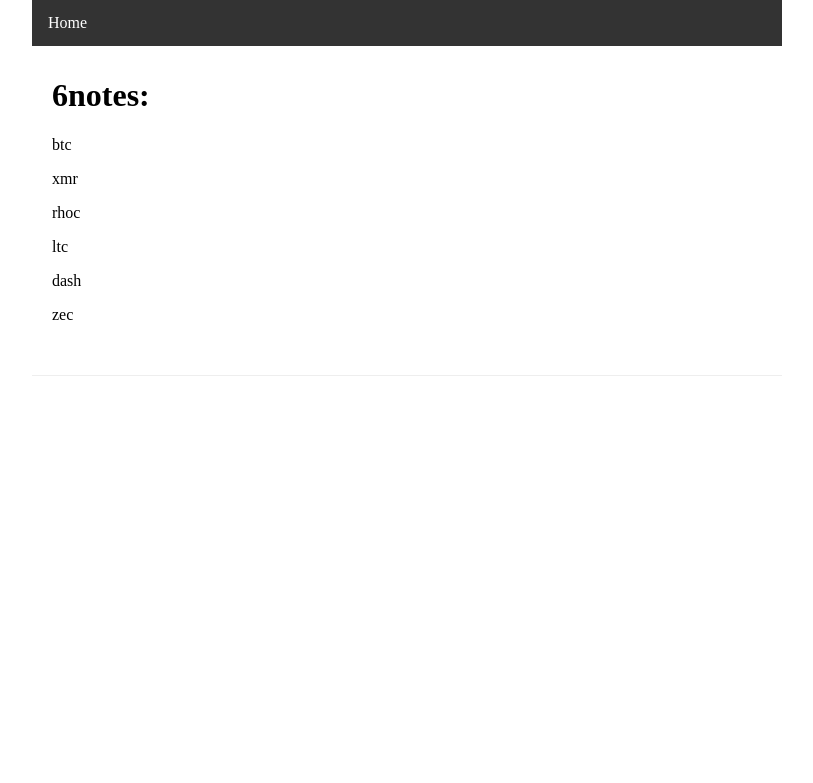
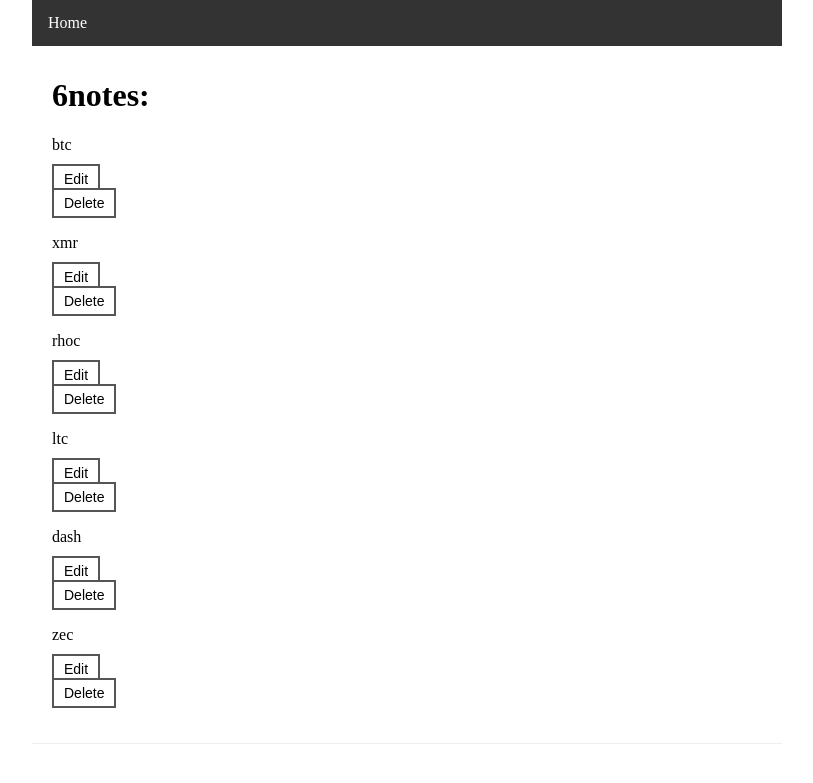
Before and after one commit to north61/learnflask, a Flask app: page /read in a window 1280 px wide. Shown: the top 783 px of the page, without its empty margins (233-1046 px from the left). Run offline with Flask 2, Linux system fonts and the light colour scheme; data comes from the database, SQL or seed files in the repository; both versions use the stored data as it was after the commit; some libraries are stand-ins or nearby versions.

Commit message:
insert del note

```diff
--- a/app.py
+++ b/app.py
@@ -1,6 +1,6 @@
 # -*- coding:utf-8 -*-
 from flask import Flask,session,make_response,jsonify,url_for,redirect,request,abort,render_template,flash,send_from_directory
-from forms import LoginForm,UploadForm,RichTextForm,NewNoteForm,EditNoteForm
+from forms import LoginForm,UploadForm,RichTextForm,NewNoteForm,EditNoteForm,DeleteNoteForm
 from flask_ckeditor import CKEditor
 from flask_sqlalchemy import SQLAlchemy
 import os,uuid,click
@@ -146,7 +146,8 @@ def new_note():
 @app.route('/read')
 def read_note():
     notes = Note.query.all()
-    return render_template('read_notes.html',notes=notes)
+    form = DeleteNoteForm()
+    return render_template('read_notes.html',notes=notes,form=form)
 
 @app.route('/edit/<int:note_id>',methods=['GET','POST'])
 def edit_note(note_id):
@@ -157,5 +158,17 @@ def edit_note(note_id):
         note.body = form.body.data
         db.session.commit()
         return redirect(url_for('read_note'))
-    form.body = note.body
+    form.body.data = note.body
     return render_template('edit_note.html',form=form)
+
+@app.route('/delete/<int:note_id>',methods=['POST'])
+def delete_note(note_id):
+    form = DeleteNoteForm()
+    if form.validate_on_submit():
+        note = Note.query.get(note_id)
+        db.session.delete(note)
+        db.session.commit()
+        flash('your note is delete')
+    else:
+        abort(400)
+    return redirect(url_for('index'))
--- a/forms.py
+++ b/forms.py
@@ -26,4 +26,7 @@ class NewNoteForm(FlaskForm):
 
 class EditNoteForm(FlaskForm):
     body = TextAreaField('Body',validators=[DataRequired()])
-    submit = SubmitField('Update')
+    submit = SubmitField('Edit')
+
+class DeleteNoteForm(FlaskForm):
+    submit = SubmitField('Delete')
--- a/static/style.css
+++ b/static/style.css
@@ -51,3 +51,14 @@ footer {
   background-color: #cce5ff;
   border-color: #b8daff;
 }
+.btn {
+    font-family: Arial;
+    font-size: 14px;
+    padding: 5px 10px;
+    text-decoration: none;
+    border:none;
+    cursor: pointer;
+    background-color: white;
+    color: black;
+    border: 2px solid #555555;
+}
--- a/templates/read_notes.html
+++ b/templates/read_notes.html
@@ -7,5 +7,10 @@
 {% for note in notes %}
 <div class="note">
 <p> {{ note.body }} </p>
+<a class="btn" href="{{ url_for('edit_note',note_id=note.id) }}">Edit</a>
+<form action="{{ url_for('delete_note',note_id=note.id) }}" method="post" >
+{{ form.csrf_token }}
+{{ form.submit(class='btn') }}
+</form>
 {% endfor %}
 {% endblock %}
```
Also changed, not shown: data.db.
